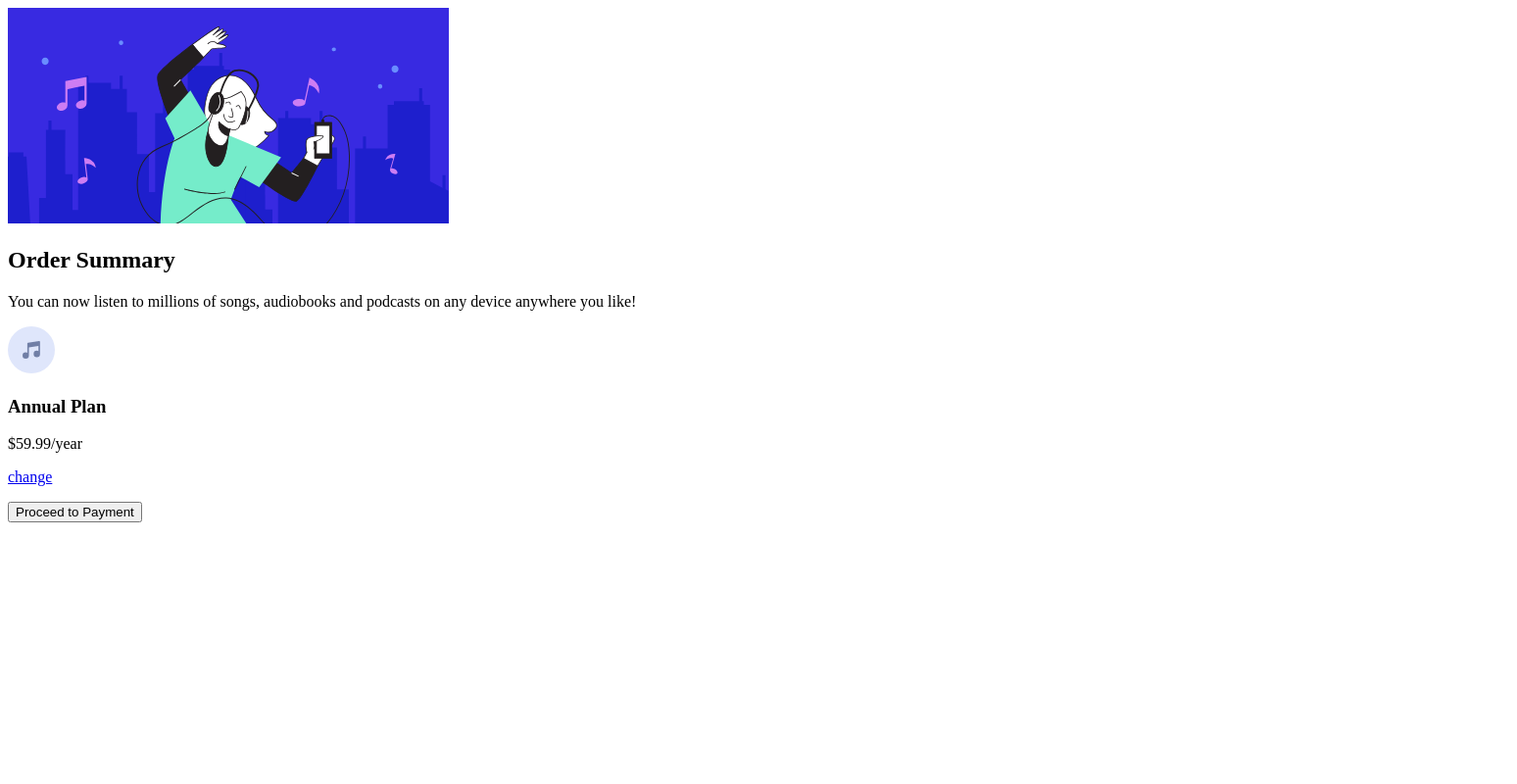
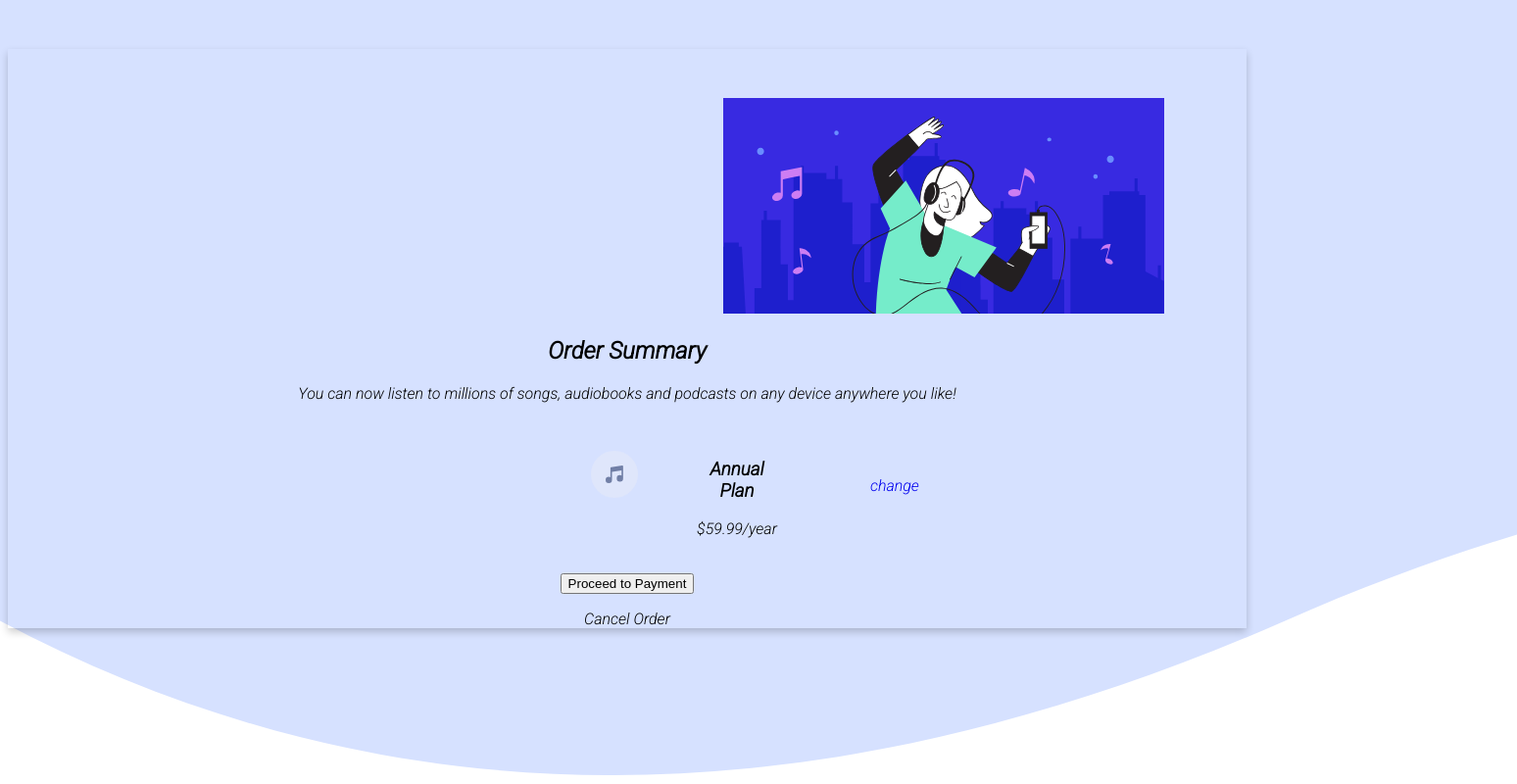
Before and after one commit to SudiptaAdhikaryJoy/music-web-template, a plain HTML site: page index.html in a window 1280 px wide. Shown: the whole page at 98% size, 1548 px wide, since content can reach past the window. Drawn offline with Linux system fonts and the light colour scheme.

Commit message:
add styles

```diff
--- a/css/style.css
+++ b/css/style.css
@@ -1,3 +1,62 @@
 /* fonts */
+@import url('https://fonts.googleapis.com/css2?family=Roboto:ital,wght@1,300&display=swap');
+/* universal tags */
+body{
+    font-family: 'Roboto',
+    sans-serif;
+    background-image: url("/images/pattern-background-desktop.svg");
+    background-repeat: no-repeat;
+    background-size: cover;
+}
+.banner-container{
+    margin-top: 50px;
+    padding-top: 50px;
+    padding-left: 730px;
 
-/* universal tags */
+}
+.card{
+    box-shadow: 0 4px 8px 0 rgba(0, 0, 0, 0.2);
+    padding: -15px -20px;
+}
+
+.container{
+    /* background-color: antiquewhite; */
+    margin-bottom: 150px;
+    text-align: center;
+    /* justify-content: center; */
+    /* background-color: rgb(85, 117, 138); */
+}
+.card{
+
+}
+.section{
+    text-align: center;
+    padding: 20px 770px;
+}
+.flex-container{
+    display: flex;
+    justify-content: center;
+    /* align-items: center; */
+    /* padding-left: 367px; */
+    /* margin:-13px 0px 0px -5px; */
+    box-sizing: content-box;
+    border-radius: 6px;
+    width: 115%;
+    background-color: azure;
+    padding: 2px 0px 0px 0px;
+
+}
+#para-id{
+    word-wrap: break-word;
+    text-align: center;
+}
+#music-image{
+    padding-top: 11px;
+    padding-right: 60px;
+}
+
+#flex-container-text, a{
+    margin-top: 2px;
+    padding-left: 80px;
+    text-decoration: none;
+}
--- a/index.html
+++ b/index.html
@@ -14,33 +14,46 @@
     </header>
 
     <main>
-        <section>
-            <div>
+
+        <section class="container-wrapper">
+            <div class="card">
+                <div class="banner-container">
                      <img src="images/illustration-hero.svg" alt="">
                 </div>
-        </section>
-        <section>
+
+            <div class="container">
                 <div>
                     <h1>Order Summary</h1>
-                <p>You can now listen to millions of songs, audiobooks and podcasts on any device anywhere you like!</p>
+                    <p id="para-id">You can now listen to millions of songs, audiobooks and podcasts on any device anywhere you like!</p>
                 </div>
-            <div>
-                <div>
+                <div class="section">
+                    <div class="flex-container">
+                        <div id="music-image">
                             <img src="images/icon-music.svg" alt="">
                         </div>
                         <div>
                             <h3>Annual Plan</h3>
                             <p>$59.99/year</p>
                         </div>
-                <div>
+                        <div id="flex-container-text">
                             <a href="#"><p>change</p></a>
                         </div>
                     </div>
-        </section>
-        <section>
+                </div>
                     <div>
                         <button>Proceed to Payment</button>
                     </div>
+
+                    <div>
+                        <p>Cancel Order</p>
+                    </div>
+             </div>
+
+            </div>
+
+
+
+
             </section>
     </main>
 
```
Lines whose indentation alone changed are shown as unchanged.
